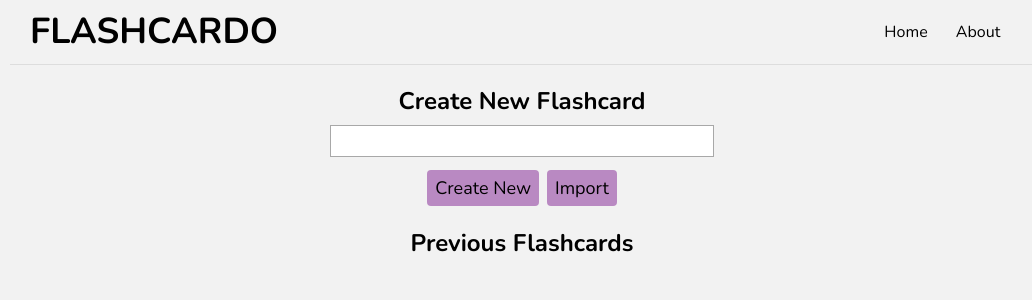
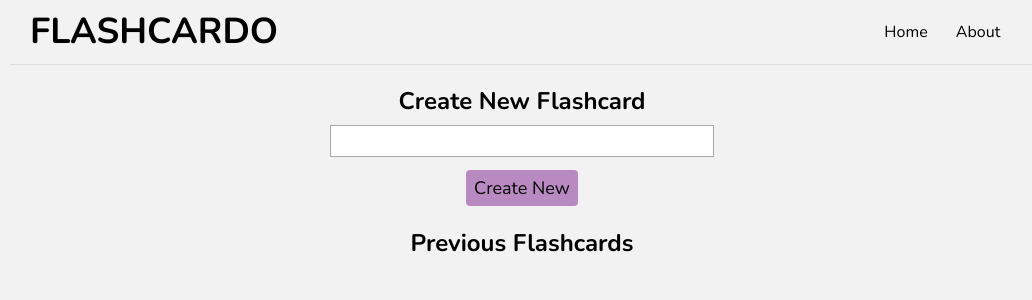
Before and after one commit to pokemau/flashcardo, a Next.js app: page / in a window 1280 px wide. Shown: the top 300 px of the page, without its empty margins (118-1150 px from the left). Built offline with nearby package versions, Linux system fonts and the light colour scheme.

Commit message:
remove unused

```diff
--- a/src/components/HomePage/CreateNewCard.tsx
+++ b/src/components/HomePage/CreateNewCard.tsx
@@ -63,13 +63,9 @@ const CreateNewCard: React.FC<CreateNewCardProps> = ({
 
         <div className="text-red-600">{titleMsg}</div>
 
-        <div>
-          <button onClick={() => createNewFlashcardSet()} className="home-btn">
-            Create New
-          </button>
-
-          <button className="home-btn">Import</button>
-        </div>
+        <button onClick={() => createNewFlashcardSet()} className="home-btn">
+          Create New
+        </button>
       </div>
     </>
   );
```
